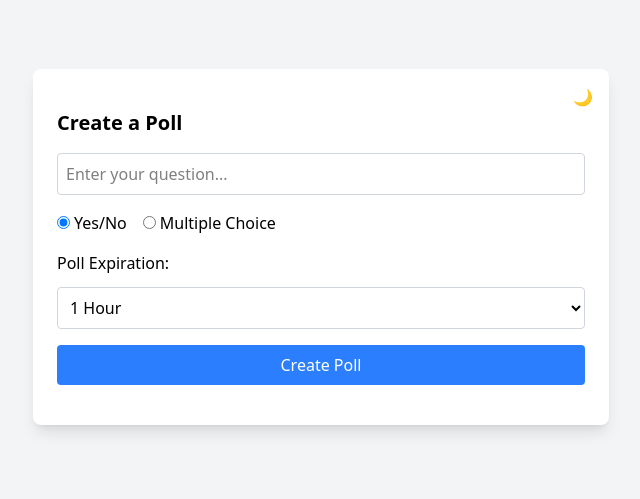
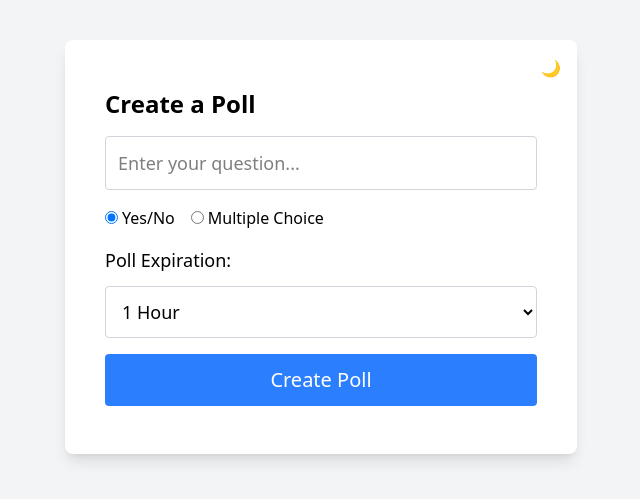
Before and after one commit to rabbaniborhan/vanisVote, a React (Vite) app: page /create in a window 1280 px wide. Shown: the part 153-652 px from the top of the page, without its empty margins (319-959 px from the left). Built offline with nearby package versions, Linux system fonts and the light colour scheme.

Commit message:
responsive for mobile tab and laptop

```diff
--- a/src/page/CreatePoll.jsx
+++ b/src/page/CreatePoll.jsx
@@ -94,17 +94,19 @@ const CreatePoll = () => {
 
   return (
     <div
-      className={`flex items-center justify-center min-h-screen h-screen  w-full transition-colors ${
+      className={`flex items-center justify-center min-h-screen h-screen w-full px-4 sm:px-6 md:px-8 transition-colors ${
         darkMode ? "bg-gray-900 text-white" : "bg-gray-100 text-black"
       }`}
     >
       <ToastContainer />
       <div
-        className={`w-xl relative py-10 mx-auto px-6 shadow-lg rounded-lg transition-all ${
+        className={`max-w-lg w-full relative py-8 sm:py-10 md:py-12 px-6 sm:px-8 md:px-10 shadow-lg rounded-lg transition-all ${
           darkMode ? "bg-gray-800 text-white" : "bg-white text-black"
         }`}
       >
-        <h2 className="text-xl font-bold mb-4">Create a Poll</h2>
+        <h2 className="text-lg sm:text-xl md:text-2xl font-bold mb-4">
+          Create a Poll
+        </h2>
 
         {/* Dark Mode Toggle */}
         <button
@@ -121,7 +123,7 @@ const CreatePoll = () => {
             placeholder="Enter your question..."
             value={question}
             onChange={(e) => setQuestion(e.target.value)}
-            className={`w-full p-2 border rounded mb-4 ${
+            className={`w-full p-3 border rounded mb-4 text-base sm:text-lg ${
               darkMode
                 ? "bg-gray-700 border-gray-600 text-white"
                 : "bg-white border-gray-300 text-black"
@@ -137,7 +139,7 @@ const CreatePoll = () => {
                 value="yes-no"
                 checked={pollType === "yes-no"}
                 onChange={() => setPollType("yes-no")}
-                className="mr-1 "
+                className="mr-1"
               />
               Yes/No
             </label>
@@ -147,7 +149,7 @@ const CreatePoll = () => {
                 value="multiple-choice"
                 checked={pollType === "multiple-choice"}
                 onChange={() => setPollType("multiple-choice")}
-                className="mr-1 "
+                className="mr-1"
               />
               Multiple Choice
             </label>
@@ -164,7 +166,7 @@ const CreatePoll = () => {
                   value={opt}
                   required
                   onChange={(e) => updateOption(index, e.target.value)}
-                  className={`w-full p-2 border rounded mb-3 ${
+                  className={`w-full p-3 border rounded mb-3 ${
                     darkMode
                       ? "bg-gray-700 border-gray-600 text-white"
                       : "bg-white border-gray-300 text-black"
@@ -174,7 +176,7 @@ const CreatePoll = () => {
               <button
                 type="button"
                 onClick={addOption}
-                className="text-blue-500 cursor-pointer"
+                className="text-blue-500 cursor-pointer text-sm sm:text-base"
               >
                 + Add Option
               </button>
@@ -182,11 +184,13 @@ const CreatePoll = () => {
           )}
 
           {/* Expiration Time Selection */}
-          <label className="block mb-3">Poll Expiration:</label>
+          <label className="block mb-3 text-base sm:text-lg">
+            Poll Expiration:
+          </label>
           <select
             value={expiresIn}
             onChange={(e) => setExpiresIn(Number(e.target.value))}
-            className={`w-full p-2 border cursor-pointer rounded mb-4 ${
+            className={`w-full p-3 border cursor-pointer rounded mb-4 text-base sm:text-lg ${
               darkMode
                 ? "bg-gray-700 border-gray-600 text-white"
                 : "bg-white border-gray-300 text-black"
@@ -203,22 +207,21 @@ const CreatePoll = () => {
           ) : (
             <button
               type="submit"
-              className="bg-blue-500 cursor-pointer text-white px-4 py-2 rounded w-full"
+              className="bg-blue-500 cursor-pointer text-white px-4 py-3 rounded w-full text-lg sm:text-xl"
               disabled={loading}
             >
               {loading ? "Creating..." : "Create Poll"}
             </button>
           )}
         </form>
-        {copyButton ? (
+
+        {copyButton && (
           <button
             onClick={() => handleCopyLink()}
-            className="bg-green-500 cursor-pointer text-white px-4 py-2 rounded w-full"
+            className="bg-green-500 cursor-pointer text-white px-4 py-3 rounded w-full text-lg sm:text-xl mt-2"
           >
             Copy Link
           </button>
-        ) : (
-          <></>
         )}
       </div>
     </div>
--- a/src/page/Home.jsx
+++ b/src/page/Home.jsx
@@ -7,12 +7,12 @@ const Home = () => {
   const { setDarkMode, darkMode } = useContext(AppContext);
   return (
     <div
-      className={`flex items-center justify-center h-screen w-full transition-colors ${
+      className={`flex items-center justify-center min-h-screen w-full transition-colors ${
         darkMode ? "bg-gray-900" : "bg-gray-100"
       }`}
     >
       <div
-        className={`relative text-center p-10 rounded-2xl shadow-2xl max-w-lg border transition-all ${
+        className={`relative text-center p-6 md:p-8 lg:p-10 rounded-2xl shadow-2xl max-w-md w-11/12 sm:w-4/5 md:w-3/4 lg:w-2/3 xl:w-1/2 border transition-all ${
           darkMode
             ? "bg-gray-900 border-gray-700 text-white"
             : "bg-white border-gray-300 text-gray-800"
@@ -21,20 +21,26 @@ const Home = () => {
         {/* Dark Mode Toggle */}
         <button
           onClick={() => setDarkMode(!darkMode)}
-          className="absolute top-4 right-4 text-gray-600 dark:text-gray-300"
+          className="absolute top-4 right-4 text-gray-600 dark:text-gray-300 hover:scale-110 transition-transform"
         >
           {darkMode ? "☀️" : "🌙"}
         </button>
 
-        <h1 className="text-5xl font-extrabold mb-6">🔮 VanishVote</h1>
-        <p className="text-lg mb-6">
+        {/* Title */}
+        <h1 className="text-3xl mt-5 sm:text-4xl md:text-5xl font-extrabold mb-4 sm:mb-6">
+          🔮 VanishVote
+        </h1>
+
+        {/* Description */}
+        <p className="text-base sm:text-lg md:text-xl mb-4 sm:mb-6">
           Create anonymous polls that disappear after a set time. Stay unseen,
           stay anonymous.
         </p>
 
+        {/* Create Poll Button */}
         <button
           onClick={() => navigate("/create")}
-          className="bg-indigo-600 text-white px-6 py-3 rounded-full hover:bg-indigo-700 transition-all shadow-md"
+          className="bg-indigo-600 text-white px-4 py-2 sm:px-6 sm:py-3 rounded-full hover:bg-indigo-700 transition-all shadow-md text-sm sm:text-base"
         >
           🚀 Create a Poll
         </button>
--- a/src/page/PollPage.jsx
+++ b/src/page/PollPage.jsx
@@ -199,7 +199,7 @@ const PollPage = () => {
 
   return (
     <div
-      className={`flex items-center justify-center   mt-4 w-full transition-colors ${
+      className={`flex items-center justify-center min-h-screen w-full transition-colors ${
         darkMode ? "bg-gray-900 text-white" : "bg-gray-100 text-black"
       }`}
     >
@@ -207,26 +207,27 @@ const PollPage = () => {
 
       {/* Poll Container */}
       <div
-        className={`w-2xl relative py-10 mx-auto px-10 shadow-lg rounded-lg transition-all ${
+        className={`w-full max-w-2xl mx-4 md:mx-auto p-4 md:p-6 lg:p-8 shadow-lg rounded-lg transition-all ${
           darkMode ? "bg-gray-800 text-white" : "bg-white text-black"
         }`}
       >
+        {/* Dark Mode Toggle */}
         <button
           onClick={() => setDarkMode(!darkMode)}
           className="absolute cursor-pointer top-4 right-4"
         >
           {darkMode ? "☀️" : "🌙"}
         </button>
+
         {/* Poll Question */}
-        <h2 className="text-2xl font-bold mb-4">
-          {" "}
+        <h2 className="text-xl md:text-2xl font-bold mb-4">
           The Poll Question is:{" "}
           <span className="text-green-400">{poll.question}</span>
         </h2>
 
         {poll.resultsVisible ? (
           <>
-            {" "}
+            {/* Poll Results */}
             <div
               className={`mt-6 p-4 rounded-lg shadow-md ${
                 darkMode ? "bg-gray-700 text-white" : "bg-gray-50 text-gray-900"
@@ -242,7 +243,9 @@ const PollPage = () => {
                   <span>{opt.votes} votes</span>
                 </div>
               ))}
-            </div>{" "}
+            </div>
+
+            {/* Reactions Section */}
             <div className="mt-6 flex justify-end space-x-4">
               <button
                 onClick={() => handleLikeReact()}
@@ -270,13 +273,12 @@ const PollPage = () => {
           </>
         ) : (
           <>
-            {" "}
+            {/* Poll Options */}
             <div className="space-y-2">
               {poll.options.map((opt, index) => (
                 <div
                   key={index}
-                  className={`flex items-center p-3 rounded-lg cursor-pointer transition-all
-             ${
+                  className={`flex items-center p-3 rounded-lg cursor-pointer transition-all ${
                     selectedOption === index
                       ? "bg-blue-400 text-white shadow-lg"
                       : darkMode
@@ -304,6 +306,8 @@ const PollPage = () => {
                 </div>
               ))}
             </div>
+
+            {/* Reactions Section */}
             <div className="mt-3 mb-6 flex justify-end space-x-4">
               <button
                 onClick={() => handleLikeReact()}
@@ -328,6 +332,8 @@ const PollPage = () => {
                 <span>{poll.trending}</span>
               </button>
             </div>
+
+            {/* Vote Button */}
             <button
               onClick={handleVote}
               className="bg-blue-500 text-white cursor-pointer font-semibold p-3 rounded-lg w-full mt-4 hover:bg-blue-600 transition-all"
```
Lines whose indentation alone changed are shown as unchanged.
